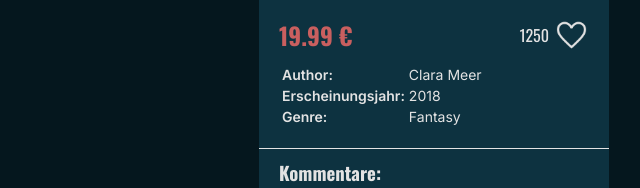
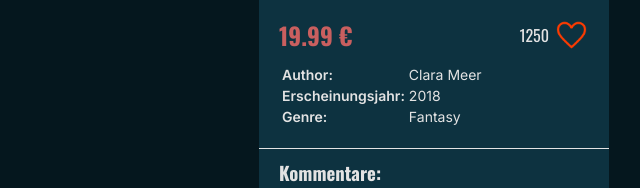
Before and after one commit to MortezaChinahkash/Book-Store, a plain HTML site: page index.html in a window 1280 px wide. Shown: the part 338-526 px from the top of the page, 206-846 px from the left. Drawn offline with nearby package versions, Linux system fonts and the light colour scheme.

Commit message:
changed the heart button using filters

```diff
--- a/js/script.js
+++ b/js/script.js
@@ -1,5 +1,13 @@
+
+
+
+
+
+
 function renderBookWindow(){
     for (let i = 0; i < books.length; i++) {
+        let likesCalc = books[i].likes
+        console.log(likesCalc);
         const commentID = `commentaryField_${i}`
         document.getElementById("bookWindow").innerHTML += /*html*/`
         <div class="book_ui">
@@ -13,7 +21,7 @@ function renderBookWindow(){
                 <h2 class="price">${books[i].price.toFixed(2)} €</h2>
                 <div class="likebox">
                     <p class="likes">${books[i].likes}</p>
-                    <img class="heart"src="./assets/png/favorite_50dp_E3E3E3_FILL0_wght400_GRAD0_opsz48.png">
+                    <img onclick="likeUnlike()" class="heart heart_liked"src="./assets/png/favorite_50dp_E3E3E3_FILL0_wght400_GRAD0_opsz48.png">
                 </div>
             </div>
             <div class="book_info border_bottom">
--- a/styles/style.css
+++ b/styles/style.css
@@ -72,6 +72,9 @@ h2 {
 .heart {
   width: 35px;
   height: 35px;
+}
+.heart_liked{
+  filter: invert(18%) sepia(91%) saturate(7498%) hue-rotate(359deg) brightness(97%) contrast(109%);
 }
 .likebox {
   display: flex;
```
